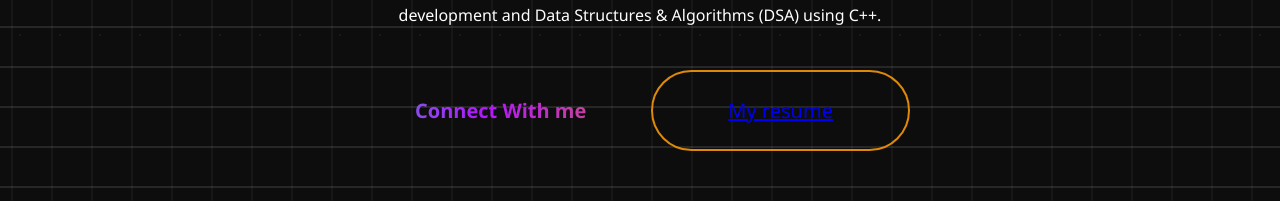
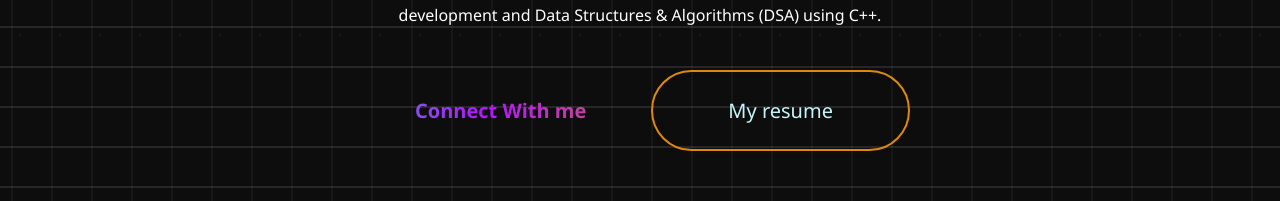
Before and after one commit to vivek-mishra12/frontent-portfolio, a React (Vite) app: page / in a window 1280 px wide. Shown: the part 745-946 px from the top of the page. Built offline with nearby package versions, Linux system fonts and the light colour scheme.

Commit message:
Update Hero.css
changed

```diff
--- a/src/Components/Hero/Hero.css
+++ b/src/Components/Hero/Hero.css
@@ -92,11 +92,13 @@
 }
 
 .hero-resume {
-    padding: 25px 75px;
-    border-radius: 50px;
-    border: 2px solid #DF8908; /* static border color */
-    cursor: pointer;
-    transition: box-shadow 0.3s ease;
+  padding: 25px 75px;
+  border-radius: 50px;
+  border: 2px solid #DF8908; /* static border */
+  cursor: pointer;
+  transition: border-color 0.3s ease;
+  color: #c3f5f9;
+  text-decoration: none;
 }
 
 /* On hover: glowing animated border effect */
```
